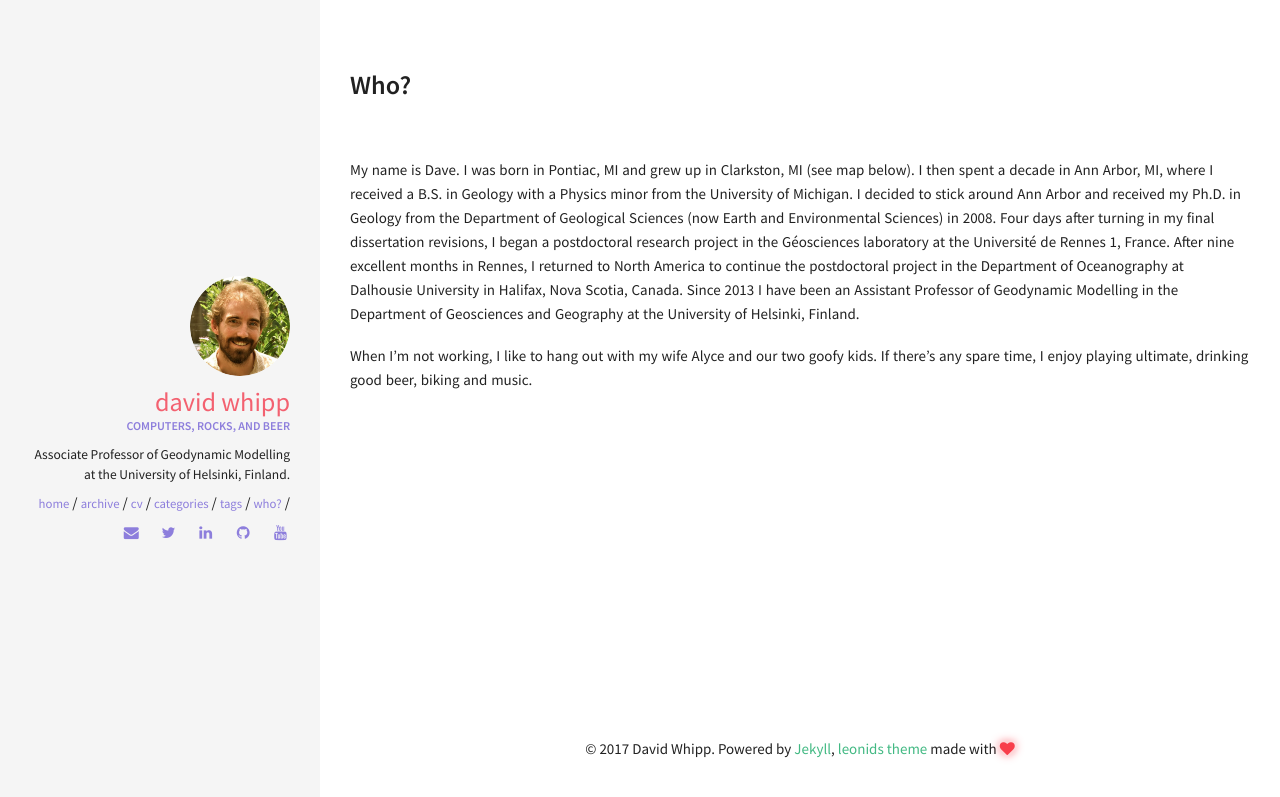
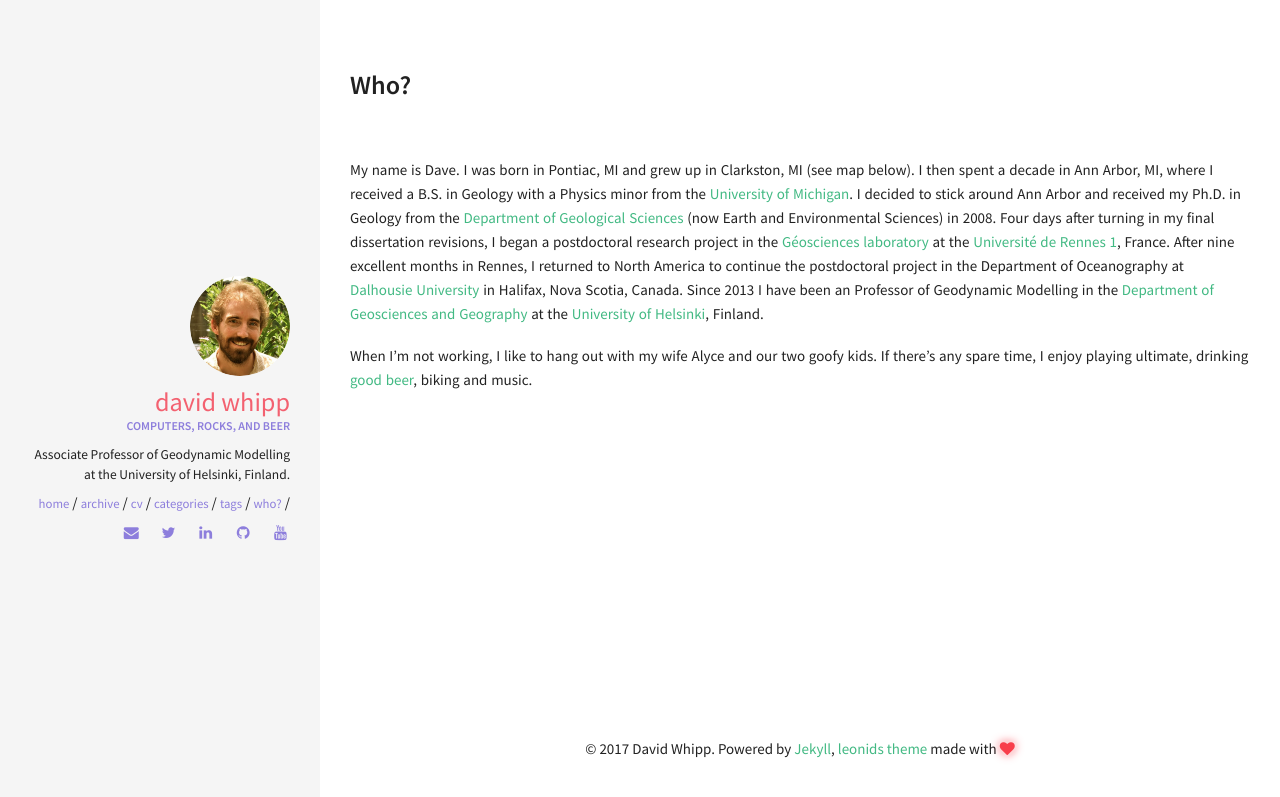
Before and after one commit to z0del/davewhipp.github.io, a Jekyll site: the page built from who.md, in a window 1280 px wide. Shown: the top 797 px of the page. Built offline with Jekyll 4.4.1, drawn with Linux system fonts in a browser that asks for light colours.

Commit message:
Update who.md

```diff
--- a/who.md
+++ b/who.md
@@ -3,7 +3,9 @@ layout: page
 title:  Who?
 permalink: /who
 ---
-My name is Dave. I was born in Pontiac, MI and grew up in Clarkston, MI (see map below). I then spent a decade in Ann Arbor, MI, where I  received a B.S. in Geology with a Physics minor from the University of Michigan. I decided to stick around Ann Arbor and received my Ph.D. in Geology from the Department of Geological Sciences (now Earth and Environmental Sciences) in 2008. Four days after turning in my final dissertation revisions, I began a postdoctoral research project in the Géosciences laboratory at the Université de Rennes 1, France. After nine excellent months in Rennes, I returned to North America to continue the postdoctoral project in the Department of Oceanography at Dalhousie University in Halifax, Nova Scotia, Canada. Since 2013 I have been an Assistant Professor of Geodynamic Modelling in the Department of Geosciences and Geography at the University of Helsinki, Finland.
 
 
-When I'm not working, I like to hang out with my wife Alyce and our two goofy kids. If there's any spare time, I enjoy playing ultimate, drinking good beer, biking and music.
+My name is Dave. I was born in Pontiac, MI and grew up in Clarkston, MI (see map below). I then spent a decade in Ann Arbor, MI, where I  received a B.S. in Geology with a Physics minor from the [University of Michigan](http://www.umich.edu/). I decided to stick around Ann Arbor and received my Ph.D. in Geology from the [Department of Geological Sciences](http://www.lsa.umich.edu/earth/) (now Earth and Environmental Sciences) in 2008. Four days after turning in my final dissertation revisions, I began a postdoctoral research project in the [Géosciences laboratory](http://www.geosciences.univ-rennes1.fr/) at the [Université de Rennes 1](https://www.univ-rennes1.fr/), France. After nine excellent months in Rennes, I returned to North America to continue the postdoctoral project in the Department of Oceanography at [Dalhousie University](http://www.dal.ca/) in Halifax, Nova Scotia, Canada. Since 2013 I have been an Professor of Geodynamic Modelling in the [Department of Geosciences and Geography](http://www.helsinki.fi/geo/english/index.html) at the [University of Helsinki](http://www.helsinki.fi/university/), Finland.
+
+
+When I'm not working, I like to hang out with my wife Alyce and our two goofy kids. If there's any spare time, I enjoy playing ultimate, drinking [good beer](http://dieuduciel.com/en/), biking and music.
```
